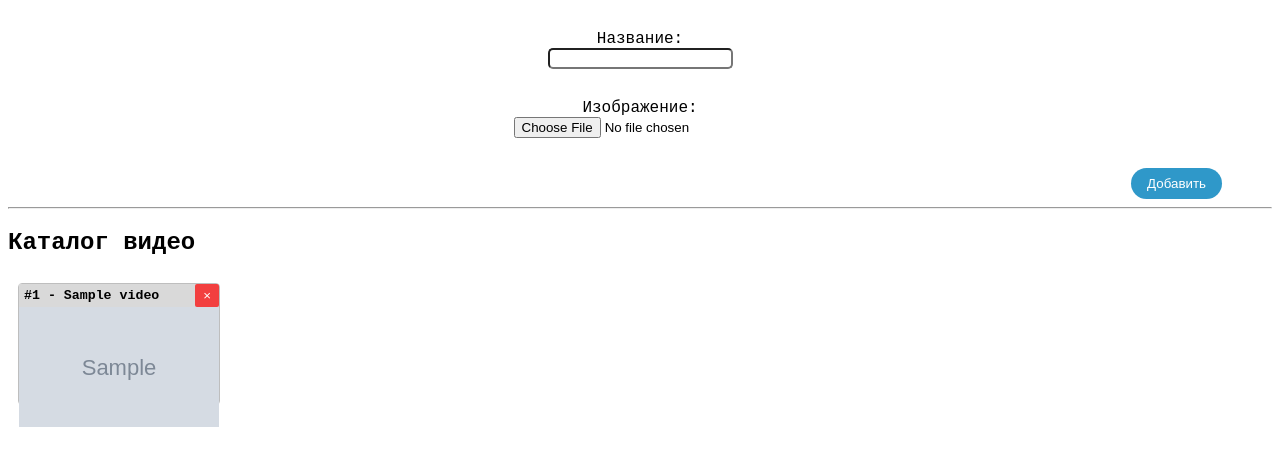
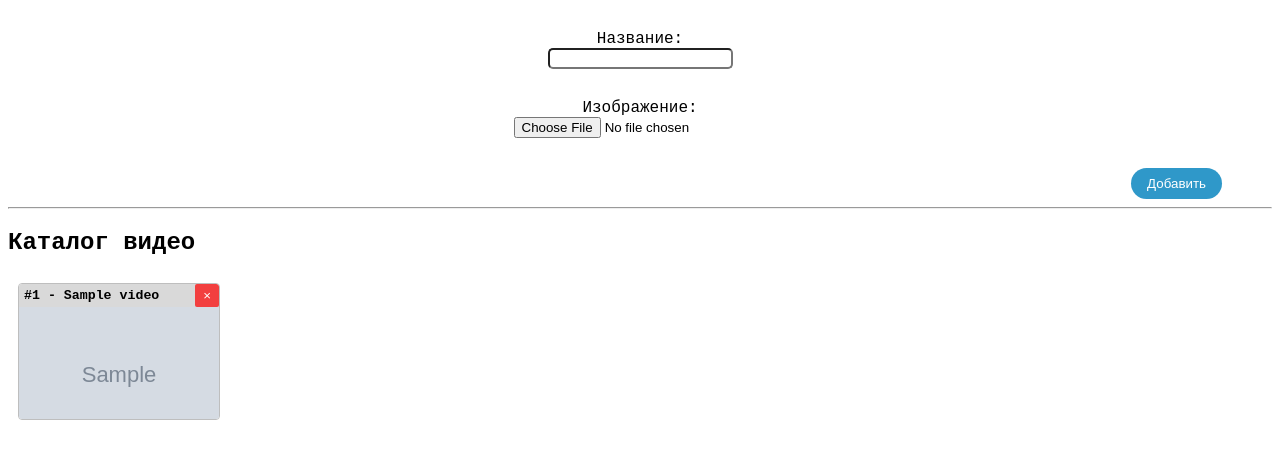
Before and after one commit to av1ppp/django-video-watcher, a Django app: page / in a window 1280 px wide. Shown: the top 466 px of the page. Run offline with Django 3.2, Linux system fonts and the light colour scheme; tables that the repository leaves empty hold one stand-in row (Sample ...).

Commit message:
change template

```diff
--- a/templates/catalog/index.html
+++ b/templates/catalog/index.html
@@ -38,10 +38,11 @@
         }
         .video {
             border: 1px solid rgb(190, 190, 190);
+            overflow: hidden;
             border-radius: 4px;
             margin: 7px 10px;
             width: 200px;
-            height: 120px;
+            height: 135px;
             text-align: center;
         }
         .video img {
@@ -78,6 +79,7 @@
     <div class="catalog">
         {% if videos.count > 0 %}
             {% for v in videos %}
+                <a target="_blank" href="/video/{{ v.id }}" style="color: unset; text-decoration: none">
                     <div class="video">
                         <nav>
                             <h5 style="padding: 0 5px; margin: 0">#{{ v.id }} - {{ v.name }}</h5>
@@ -93,6 +95,7 @@
 
                         <img src="{{ v.snapshot.image.url }}" height="100px">
                     </div>
+                </a>
             {% endfor %}
         {% else %}
             <h4>Пусто</h4>
```
Lines whose indentation alone changed are shown as unchanged.
